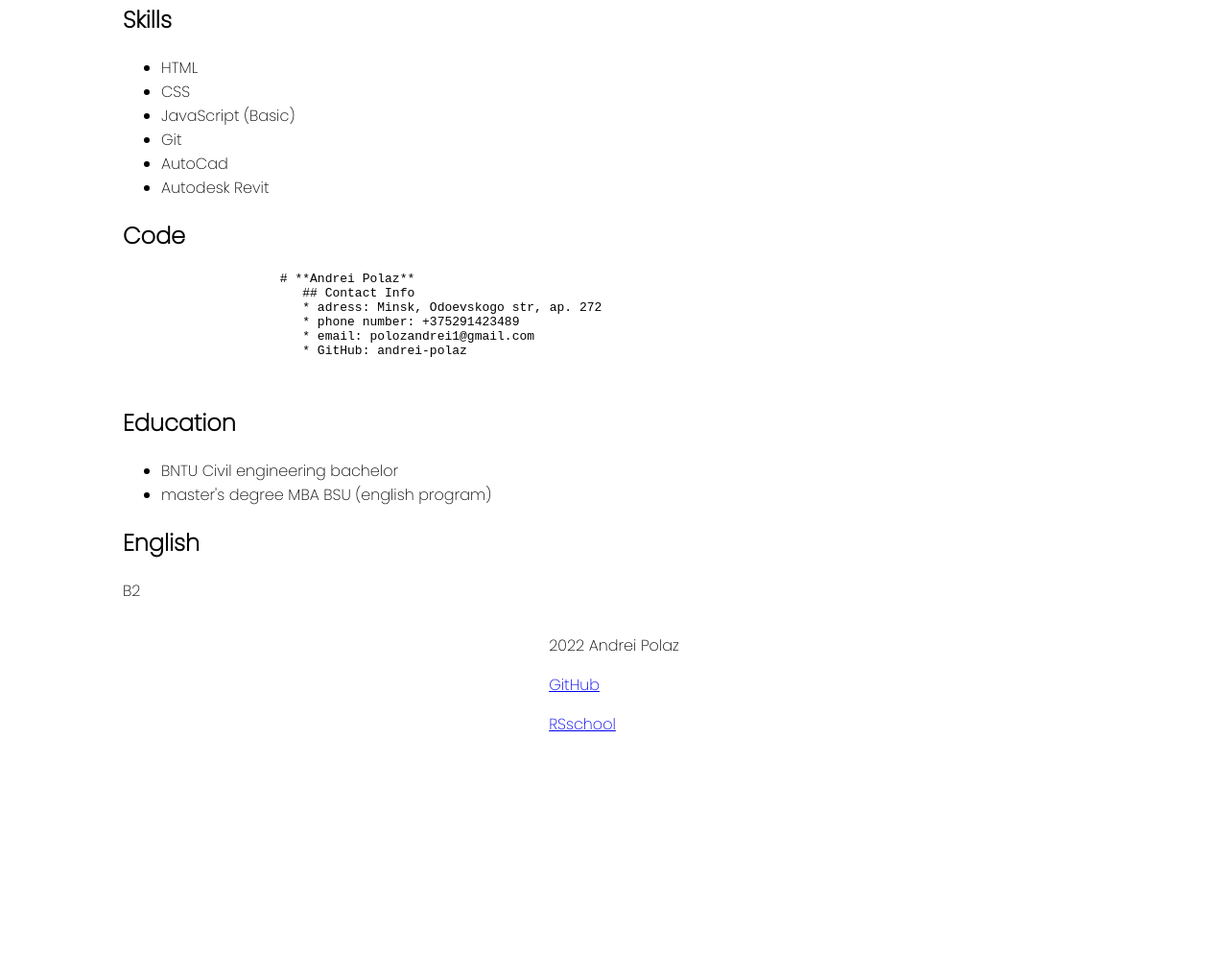
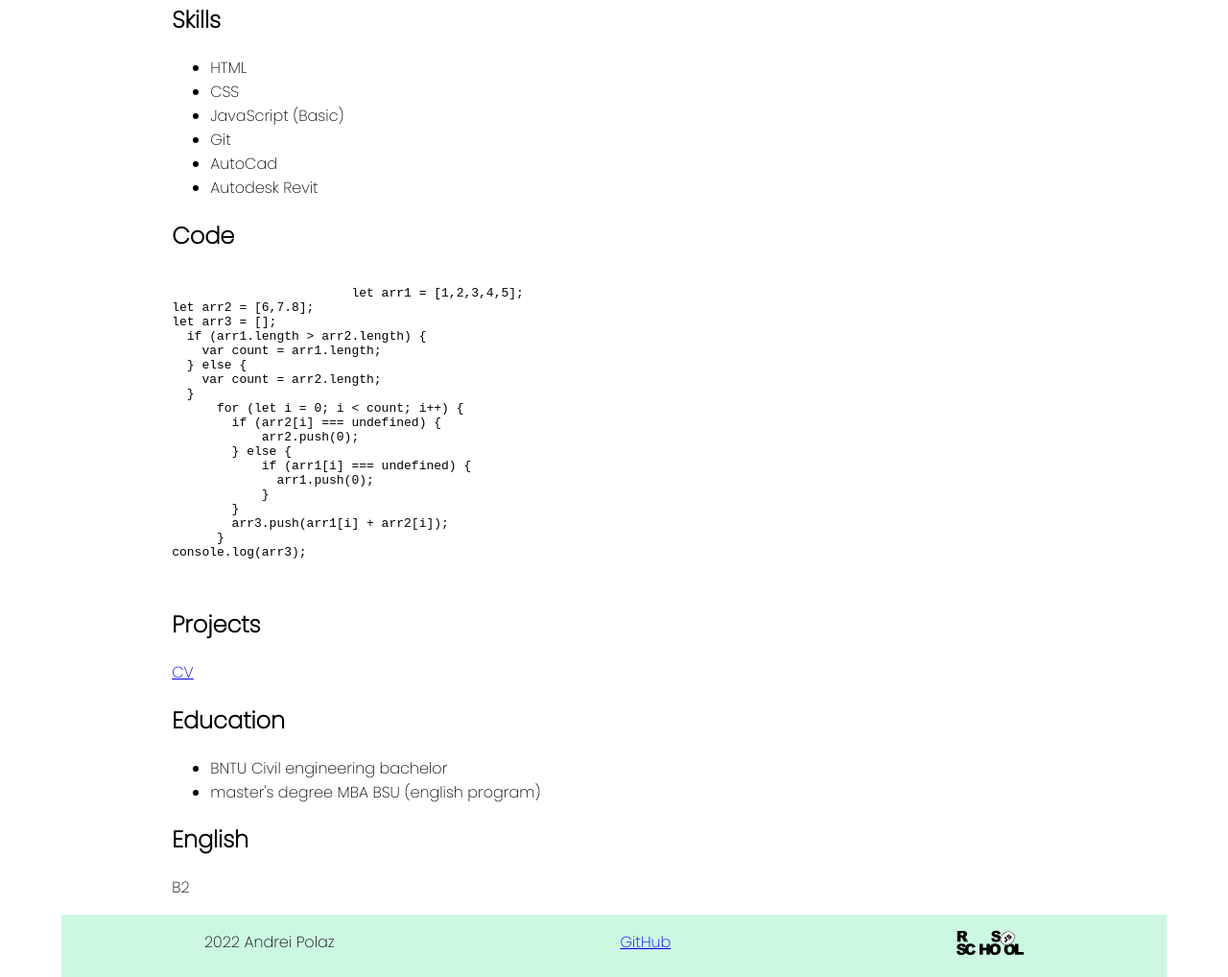
Before and after one commit to andrei-polaz/rsschool-cv, a plain HTML site: page index.html in a window 1280 px wide. Shown: the part 846-1864 px from the top of the page at 96% size. Before the commit the page ends 1629 px from the top, so only its background shows below. Drawn offline with Linux system fonts and the light colour scheme.

Commit message:
feat: final

```diff
--- a/index.html
+++ b/index.html
@@ -13,6 +13,7 @@
     <link href="https://fonts.googleapis.com/css2?family=Poppins:wght@200&display=swap" rel="stylesheet">
 </head>
 <body>
+    <div class="wrapper">
     <header class="header">
         <div class="container">
             <div class="avatar">
@@ -31,10 +32,10 @@
                   <li class="nav-item"><a href="#skills" class="nav-link">Skills</a></li>
                   <li class="nav-item"><a href="#code" class="nav-link">Code</a></li>
                   <li class="nav-item"><a href="#education" class="nav-link">Education</a></li>
+                  <li class="nav-item"><a href="#projects" class="nav-link">Projects</a></li>
                   <li class="nav-item"><a href="#english" class="nav-link">English</a></li>
                 </ul>
-              </nav>
-        </div>
+            </nav>
     </header>
     <main class="main">
         <div class="container">
@@ -77,15 +78,33 @@
             <section class="section" id="code">
                 <h2>Code</h2>
                 <pre>
-                    <code> # **Andrei Polaz**
-                        ## Contact Info
-                        * adress: Minsk, Odoevskogo str, ap. 272
-                        * phone number: +375291423489
-                        * email: polozandrei1@gmail.com
-                        * GitHub: andrei-polaz
+                    <code>
+                        let arr1 = [1,2,3,4,5];
+let arr2 = [6,7.8];
+let arr3 = [];
+  if (arr1.length > arr2.length) {
+    var count = arr1.length;
+  } else {
+    var count = arr2.length;
+  }
+      for (let i = 0; i < count; i++) {
+        if (arr2[i] === undefined) {
+            arr2.push(0);
+        } else {
+            if (arr1[i] === undefined) {
+              arr1.push(0);
+            }
+        }
+        arr3.push(arr1[i] + arr2[i]);
+      }
+console.log(arr3);
                     </code>
                 </pre>
 
+            </section>
+            <section class="section" id="projects">
+                <h2>Projects</h2>
+               <a href="https://andrei-polaz.github.io/rsschool-cv">CV</a>
             </section>
             <section class="section" id="education">
                 <h2>Education</h2>
@@ -104,13 +123,14 @@
 
     </main>
     <footer class="footer">
-        <div class="container">
-            <p>2022 Andrei Polaz</p>
-            <p><a href="https://github.com/andrei-polaz">GitHub</a></p>
-            <p><a href="https://app.rs.school/">RSschool</a></p>
-        </div>
+
+        <p>2022 Andrei Polaz</p>
+        <p><a href="https://github.com/andrei-polaz">GitHub</a></p>
+        <p><a href="https://app.rs.school/"><img src="assets/img/rs_school_js.svg" alt="RS-link" width="70px"></a></p>
 
     </footer>
 
+    </div>
+
 </body>
 </html>
--- a/style/style.css
+++ b/style/style.css
@@ -1,11 +1,25 @@
+* {
+  box-sizing: border-box;
+}
+.wrapper {
+  display: flex;
+  flex-direction: column;
+  justify-content: center;
+  margin: 0 auto;
+  max-width: 1440px;
+  width: 90%;
+  border-radius: 5px;
+}
+
 body {
     font-family: 'Poppins', sans-serif;
     min-height: 100vh;
-    margin: 0;
+    margin: 0 auto;
     padding: 0;
     display: flex;
     flex-direction: column;
     justify-content: space-between;
+
 }
 
 .container {
@@ -38,10 +52,6 @@ body {
     color: #4d2323;
   }
 
-* {
-    box-sizing: border-box;
-  }
-
   html {
     scroll-behavior: smooth;
   }
@@ -49,7 +59,6 @@ body {
   .avatar {
       display: flex;
       justify-content: center;
-
   }
 
     .name {
@@ -72,5 +81,7 @@ body {
 
     .footer {
         display: flex;
-        justify-content: center;
+        justify-content: space-around;
+        background-color: rgba(200, 248, 224, 0.918);
+
     }
```
Also changed, not shown: assets/img/rs_school_js.svg (added).
